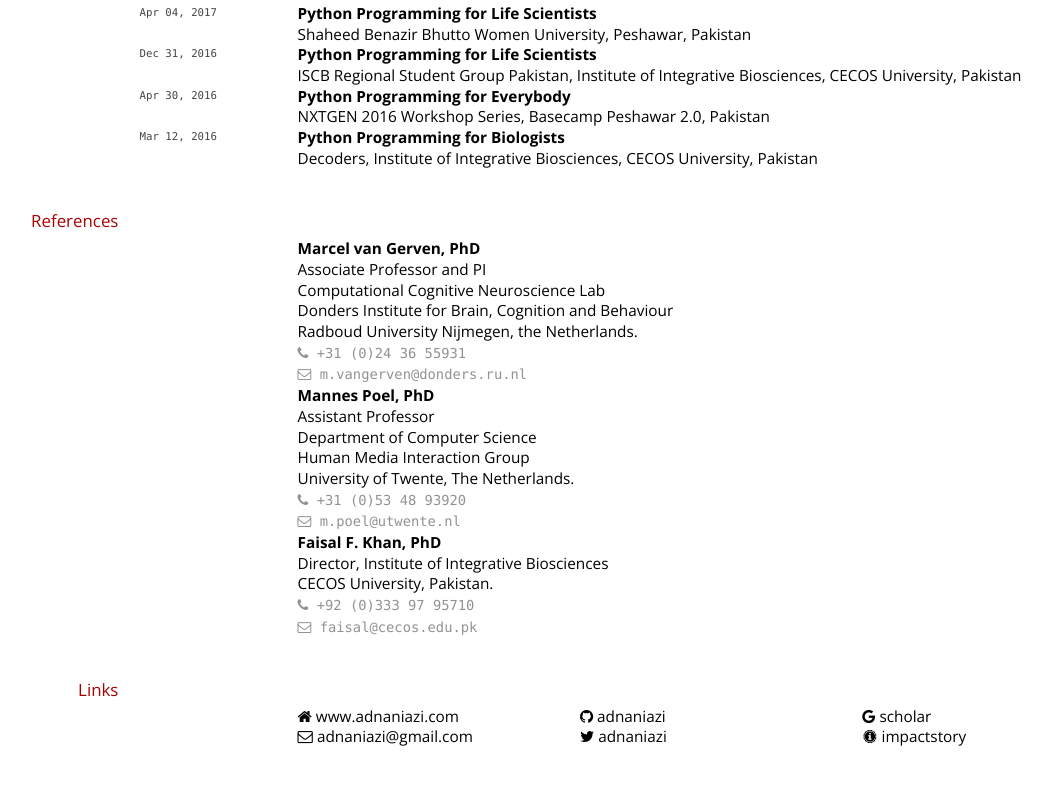
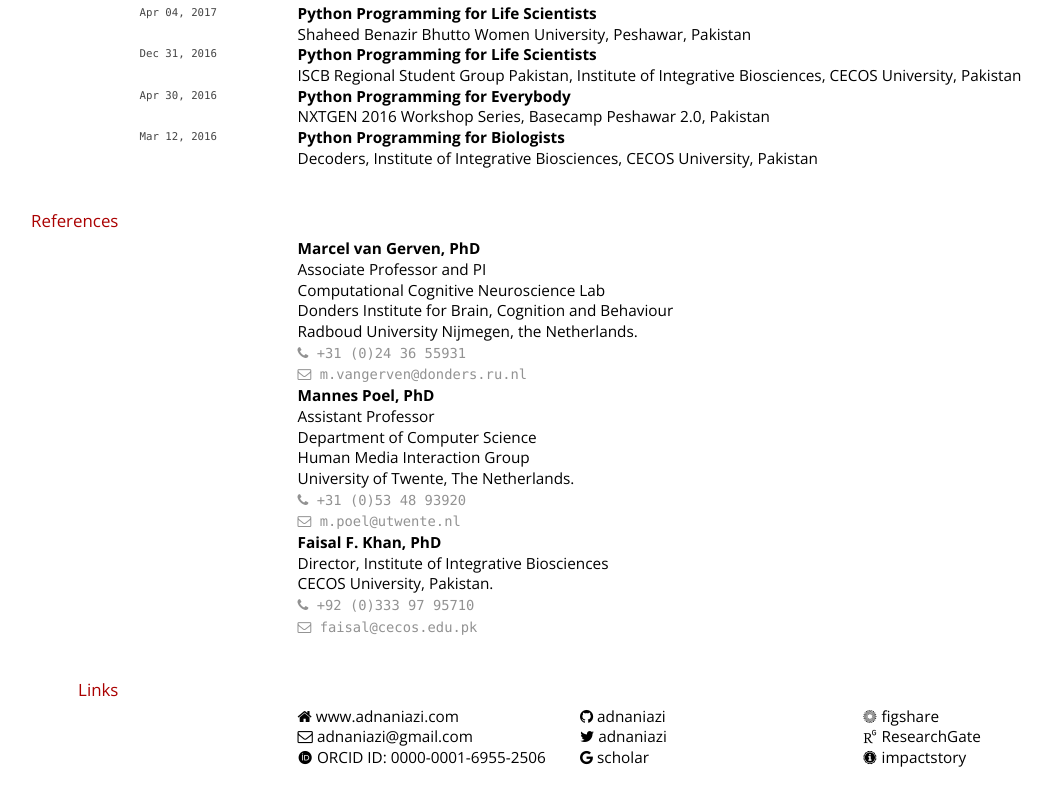
Before and after one commit to adnaniazi/cur-vit, a plain HTML site: page index.html in a window 1280 px wide. Shown: the part 3526-4331 px from the top of the page, without its empty margins (112-1164 px from the left). Drawn offline with nearby package versions, Linux system fonts and the light colour scheme; files whose address does not match are found by name.

Commit message:
Updated CV

```diff
--- a/index.html
+++ b/index.html
@@ -251,10 +251,16 @@ perception on a moment-to-moment basis.</p>
 <ul>
   <li><i class="fa fa-home"></i> <a href="https://adnaniazi.com">www.adnaniazi.com</a><br /></li>
   <li><i class="fa fa-envelope-o"></i> <a href="mailto:adnaniazi.com">adnaniazi@gmail.com</a><br /></li>
+  <li><i class="ai ai-orcid"></i> <a href="https://orcid.org/0000-0001-6955-2506">ORCID ID: 0000-0001-6955-2506</a></li>
+
   <li><i class="fa fa-github"></i> <a href="http://github.com/adnaniazi">adnaniazi</a><br /></li>
   <li><i class="fa fa-twitter"></i> <a href="http://twitter.com/adnaniazi">adnaniazi</a><br /></li>
   <li><i class="fa fa-google"></i> <a href="https://scholar.google.nl/citations?user=P_9Tj14AAAAJ&hl=en">scholar</a></li>
+
+  <li><i class="ai ai-figshare"></i> <a href="https://figshare.com/authors/Adnan_Niazi/99931">figshare</a></li>
+  <li><i class="ai ai-researchgate"></i> <a href="https://www.researchgate.net/profile/Adnan_Muhammad_Niazi">ResearchGate</a></li>
   <li><i class="ai ai-impactstory"></i> <a href="https://profiles.impactstory.org/u/0000-0001-6955-2506">impactstory</a></li>
+
 </ul>
 <!-- ### Footer
 
```
Also changed, not shown: kit-imports/links.html (+6 -0 lines), 1 other file.
